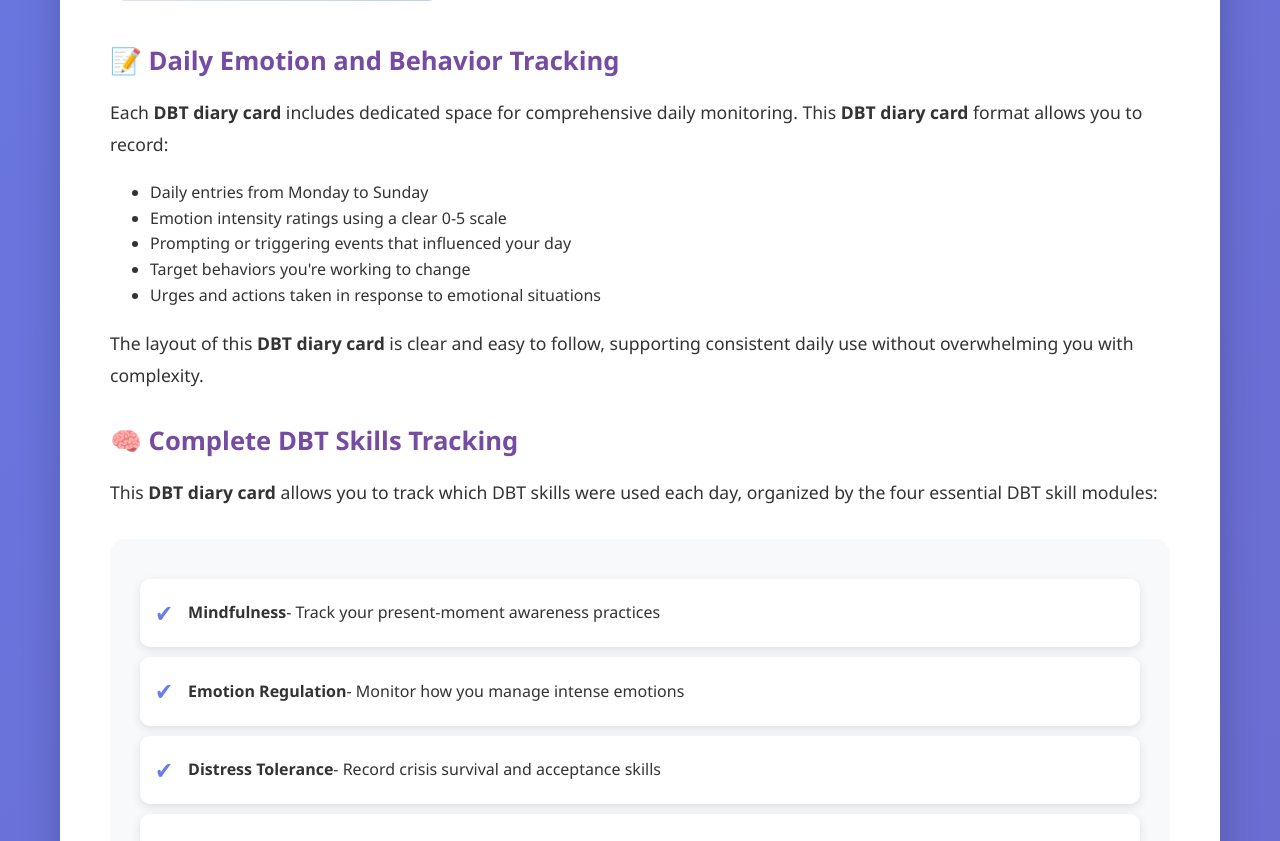
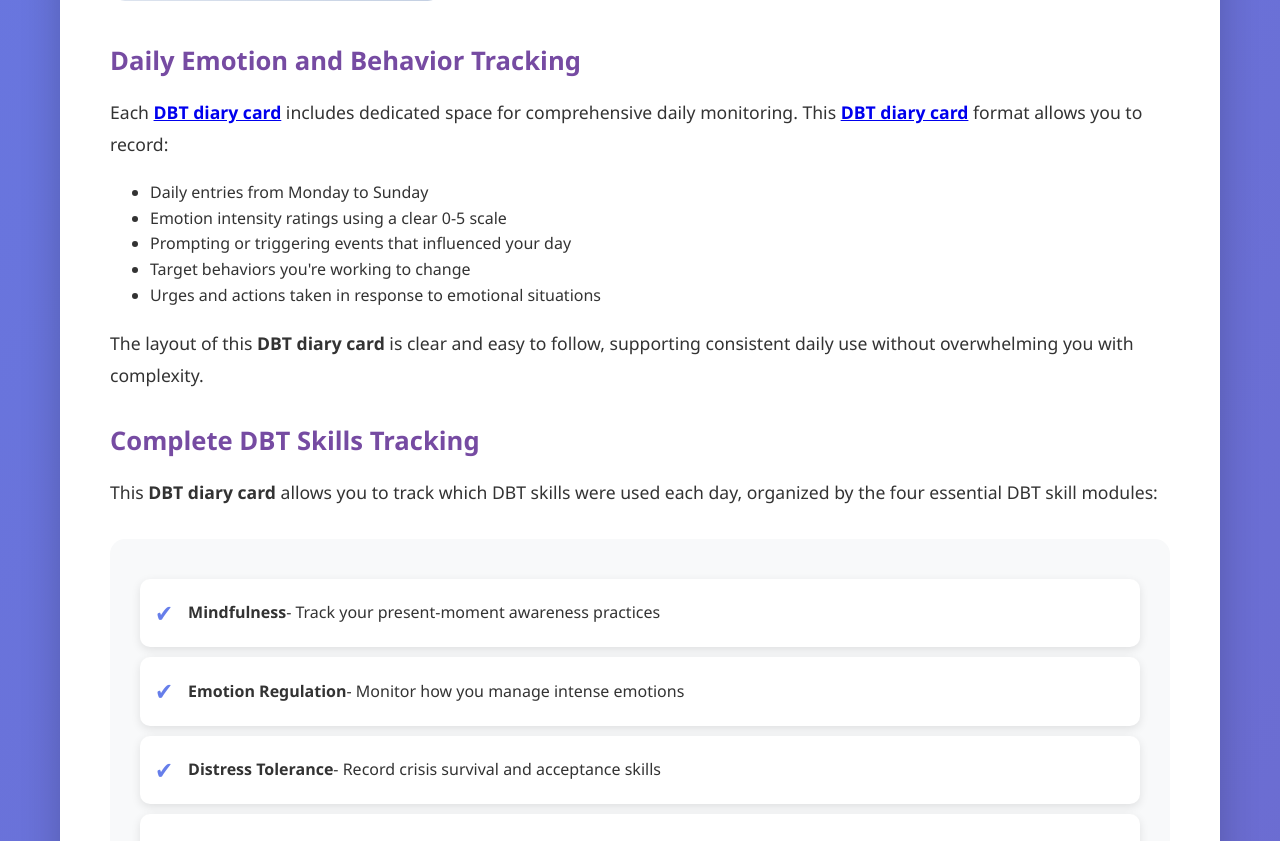
Before and after one commit to dbtdiarycard/dbtdiarycard.github.io, a plain HTML site: page index.html in a window 1280 px wide. Shown: the part 1899-2740 px from the top of the page. Drawn offline with Linux system fonts and the light colour scheme.

Commit message:
Update index.html

```diff
--- a/index.html
+++ b/index.html
@@ -261,8 +261,13 @@
                 </div>
             </div>
 
-            <h3>📝 Daily Emotion and Behavior Tracking</h3>
-            <p>Each <strong>DBT diary card</strong> includes dedicated space for comprehensive daily monitoring. This <strong>DBT diary card</strong> format allows you to record:</p>
+            <h3> Daily Emotion and Behavior Tracking</h3>
+            <p>
+  Each <a href="https://claude.ai/public/artifacts/720dd30b-9049-4c9e-a4f3-47e601593feb" target="_blank" rel="nofollow noopener"><strong>DBT diary card</strong></a>
+  includes dedicated space for comprehensive daily monitoring. This
+  <a href="https://claude.ai/public/artifacts/720dd30b-9049-4c9e-a4f3-47e601593feb" target="_blank" rel="nofollow noopener"><strong>DBT diary card</strong></a>
+  format allows you to record:
+</p>
             <ul style="margin-left: 40px; margin-bottom: 20px;">
                 <li>Daily entries from Monday to Sunday</li>
                 <li>Emotion intensity ratings using a clear 0-5 scale</li>
@@ -272,7 +277,7 @@
             </ul>
             <p>The layout of this <strong>DBT diary card</strong> is clear and easy to follow, supporting consistent daily use without overwhelming you with complexity.</p>
 
-            <h3>🧠 Complete DBT Skills Tracking</h3>
+            <h3> Complete DBT Skills Tracking</h3>
             <p>This <strong>DBT diary card</strong> allows you to track which DBT skills were used each day, organized by the four essential DBT skill modules:</p>
 
             <div class="skills-list">
```
